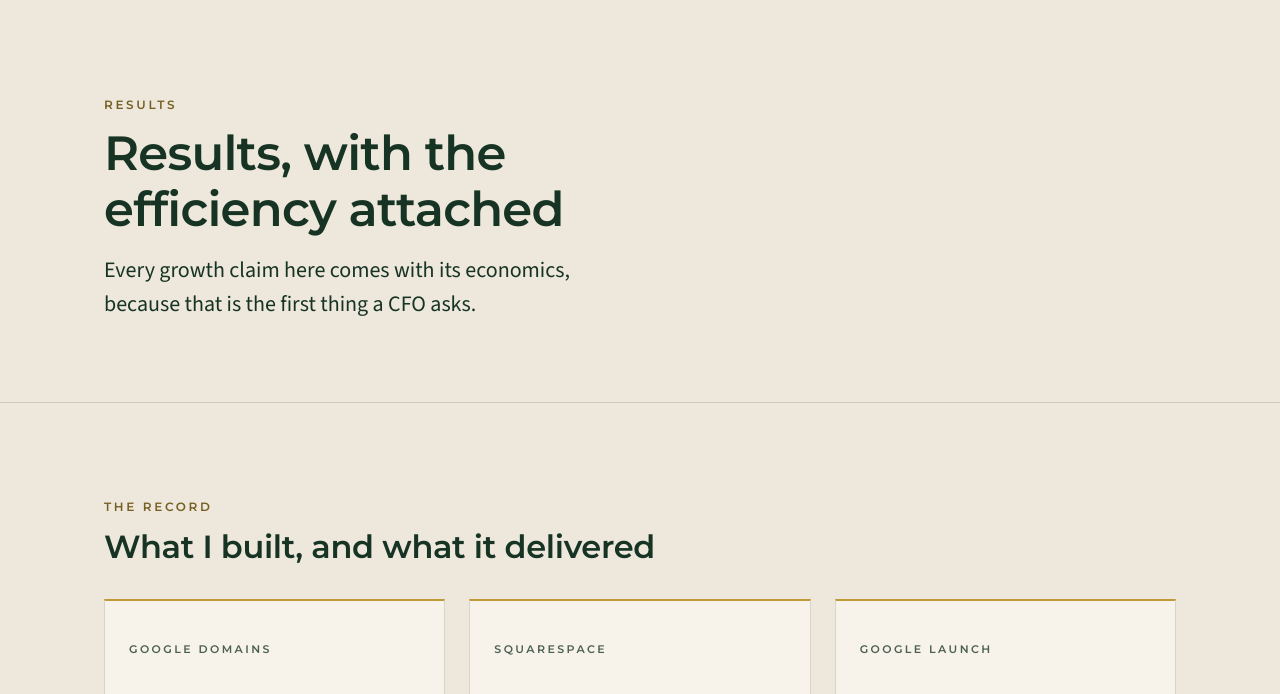
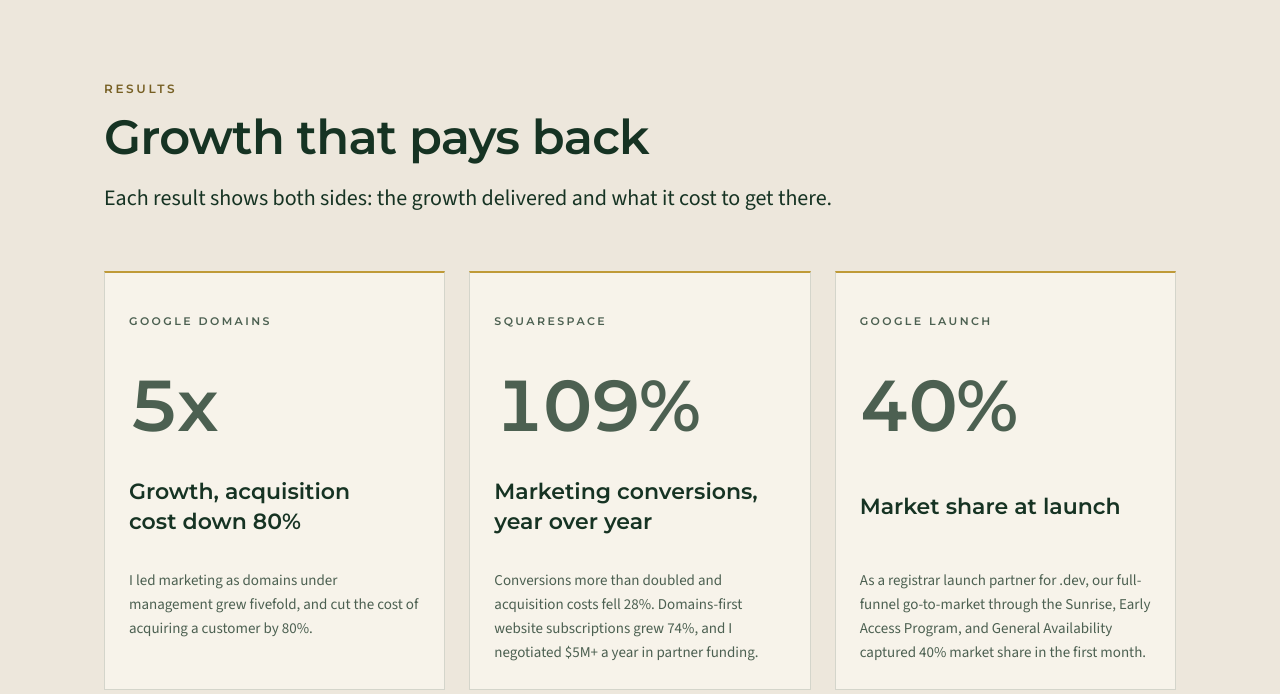
Before and after one commit to jsanio/tidemark-site, a plain HTML site: page results.html in a window 1280 px wide. Shown: the part 71-765 px from the top of the page. Drawn offline with Linux system fonts and the light colour scheme.

Commit message:
Tighten Results head, rewrite Home proof line, new Results headline
- Results: short head with subhead on one line, headline 'Growth that pays back', cards start higher
- Home: shorter proof line under the hero
- Keep result card headings aligned

Co-Authored-By: Claude Sonnet 5.5 <noreply@anthropic.com>

```diff
--- a/assets/css/site.css
+++ b/assets/css/site.css
@@ -332,3 +332,10 @@ h1, h2, h3, .lead { text-wrap: balance; }
 /* link inside the brand-moments heading: gold underline, brightens on hover */
 .moment h2 a { text-decoration: underline; text-decoration-color: var(--burnished-gold); text-decoration-thickness: 2px; text-underline-offset: 6px; transition: text-decoration-color var(--t) var(--ease); }
 @media (hover: hover) { .moment h2 a:hover { text-decoration-color: var(--ink-inverse); } }
+
+/* Results: short head, straight into the cards */
+.page-head.compact { padding-block: clamp(40px, 6vw, 64px) 0; border-bottom: 0; }
+.section.tight { padding-top: var(--space-5); }
+
+/* Results subhead: one line on tablet and desktop, wraps only on small screens */
+@media (min-width: 721px) { .page-head.compact .lead { max-width: none; text-wrap: nowrap; } }
--- a/results.html
+++ b/results.html
@@ -4,12 +4,12 @@
 <meta charset="utf-8">
 <meta name="viewport" content="width=device-width, initial-scale=1">
 <title>Results | Tidemark Advisory</title>
-<meta name="description" content="Results with the efficiency attached: Google Domains grew 5x with acquisition costs down 80%, Squarespace marketing conversions grew 109% year over year, and the .dev launch at Google reached 40% market share in its first month.">
+<meta name="description" content="Growth that pays back: Google Domains grew 5x with acquisition costs down 80%, Squarespace marketing conversions grew 109% year over year, and the .dev launch at Google reached 40% market share in its first month.">
 <link rel="canonical" href="https://tidemark.llc/results.html">
 <meta property="og:type" content="website">
 <meta property="og:site_name" content="Tidemark Advisory">
 <meta property="og:title" content="Results | Tidemark Advisory">
-<meta property="og:description" content="Results with the efficiency attached: Google Domains grew 5x with acquisition costs down 80%, Squarespace marketing conversions grew 109% year over year, and the .dev launch at Google reached 40% market share in its first month.">
+<meta property="og:description" content="Growth that pays back: Google Domains grew 5x with acquisition costs down 80%, Squarespace marketing conversions grew 109% year over year, and the .dev launch at Google reached 40% market share in its first month.">
 <meta property="og:url" content="https://tidemark.llc/results.html">
 <meta property="og:image" content="https://tidemark.llc/assets/img/og-image.png">
 <meta name="twitter:card" content="summary_large_image">
@@ -39,17 +39,15 @@
 </header>
 <main id="main">
 
-<section class="page-head">
+<section class="page-head compact">
   <div class="wrap">
     <p class="eyebrow">Results</p>
-    <h1 class="h1">Results, with the efficiency attached</h1>
-    <p class="lead">Every growth claim here comes with its economics, because that is the first thing a CFO asks.</p>
+    <h1 class="h1">Growth that pays back</h1>
+    <p class="lead">Each result shows both sides: the growth delivered and what it cost to get there.</p>
   </div>
 </section>
-<section class="section">
+<section class="section tight">
   <div class="wrap">
-    <p class="eyebrow">The record</p>
-    <h2 class="h2">What I built, and what it delivered</h2>
     <div class="results">
       <article class="result"><p class="eyebrow sm">Google Domains</p><p class="figure">5x</p><h3 class="h3">Growth, acquisition cost down 80%</h3><p class="body-sm">I led marketing as domains under management grew fivefold, and cut the cost of acquiring a customer by 80%.</p></article>
       <article class="result"><p class="eyebrow sm">Squarespace</p><p class="figure">109%</p><h3 class="h3">Marketing conversions, year over year</h3><p class="body-sm">Conversions more than doubled and acquisition costs fell 28%. Domains-first website subscriptions grew 74%, and I negotiated $5M+ a year in partner funding.</p></article>
```
Also changed, not shown: index.html (+1 -1 lines).
